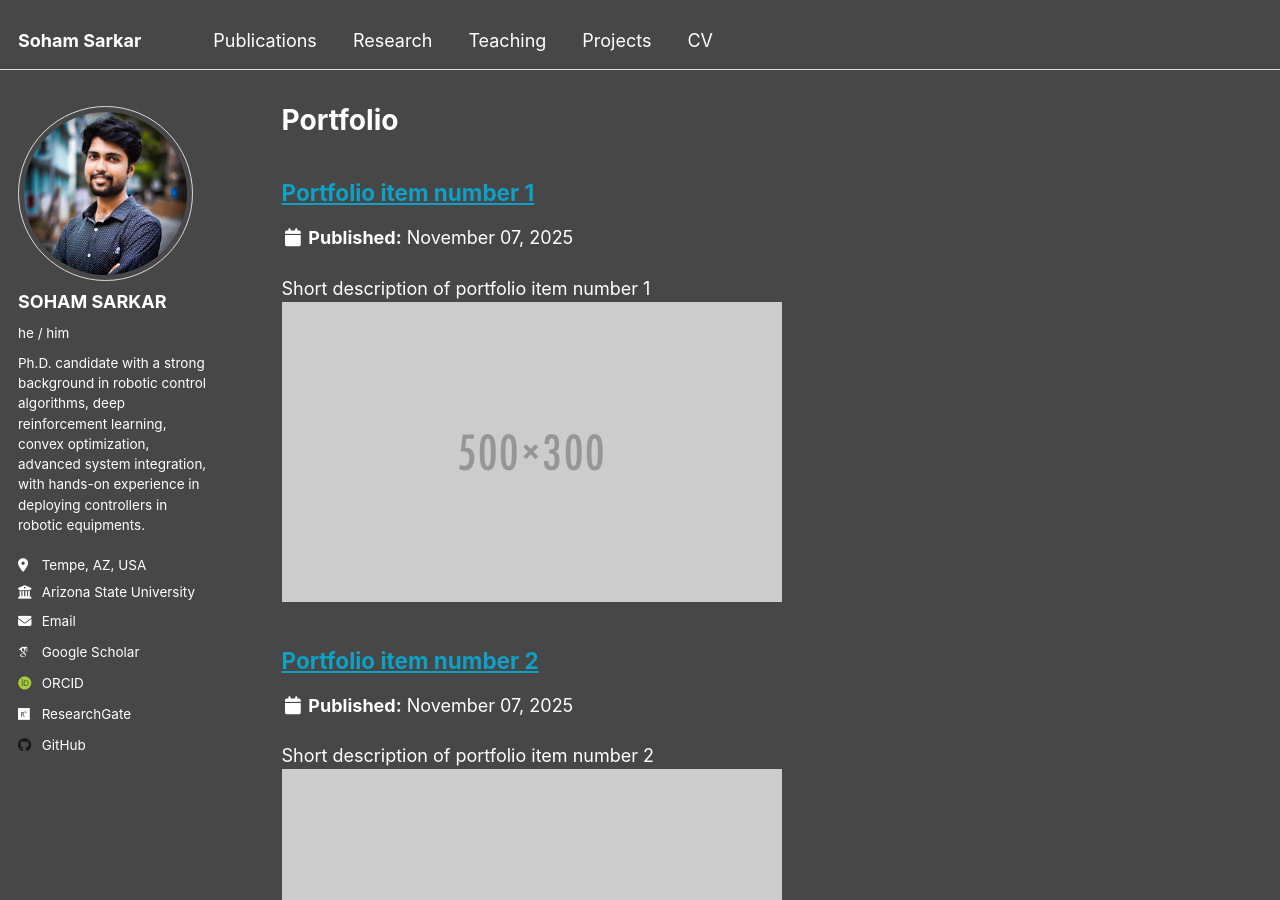
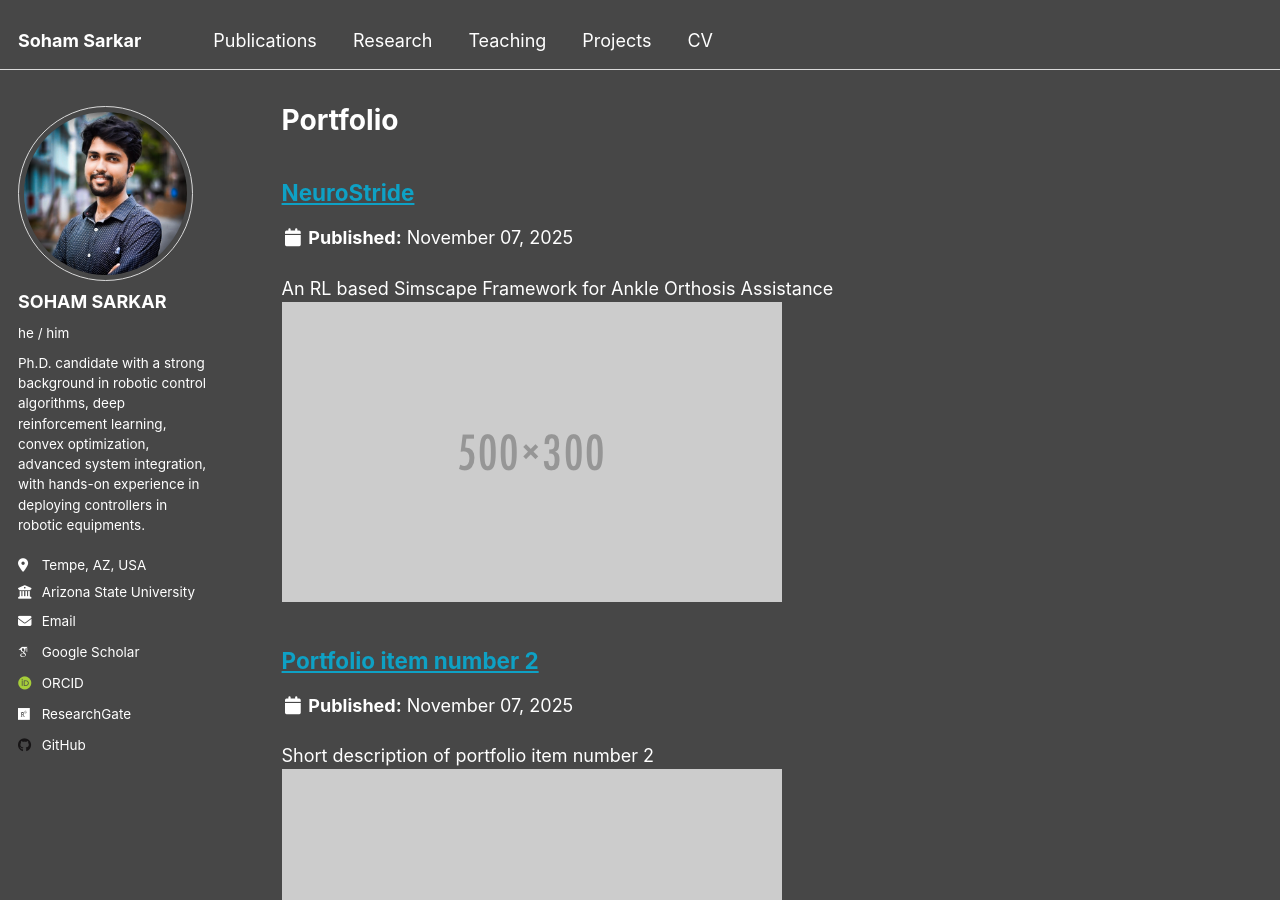
Before and after one commit to ssarka4894/ssarka4894.github.io, a Jekyll site: the page built from _pages/portfolio.html, in a window 1280 px wide and 900 px high. Built offline with Jekyll 4.4.1, drawn with Linux system fonts in a browser that asks for light colours; some web fonts are replaced.

Commit message:
Update portfolio item title and excerpt

```diff
--- a/_portfolio/portfolio-1.md
+++ b/_portfolio/portfolio-1.md
@@ -1,6 +1,6 @@
 ---
-title: "Portfolio item number 1"
-excerpt: "Short description of portfolio item number 1<br/><img src='/images/500x300.png'>"
+title: "NeuroStride"
+excerpt: "An RL based Simscape Framework for Ankle Orthosis Assistance<br/><img src='/images/500x300.png'>"
 collection: portfolio
 ---
 
```
